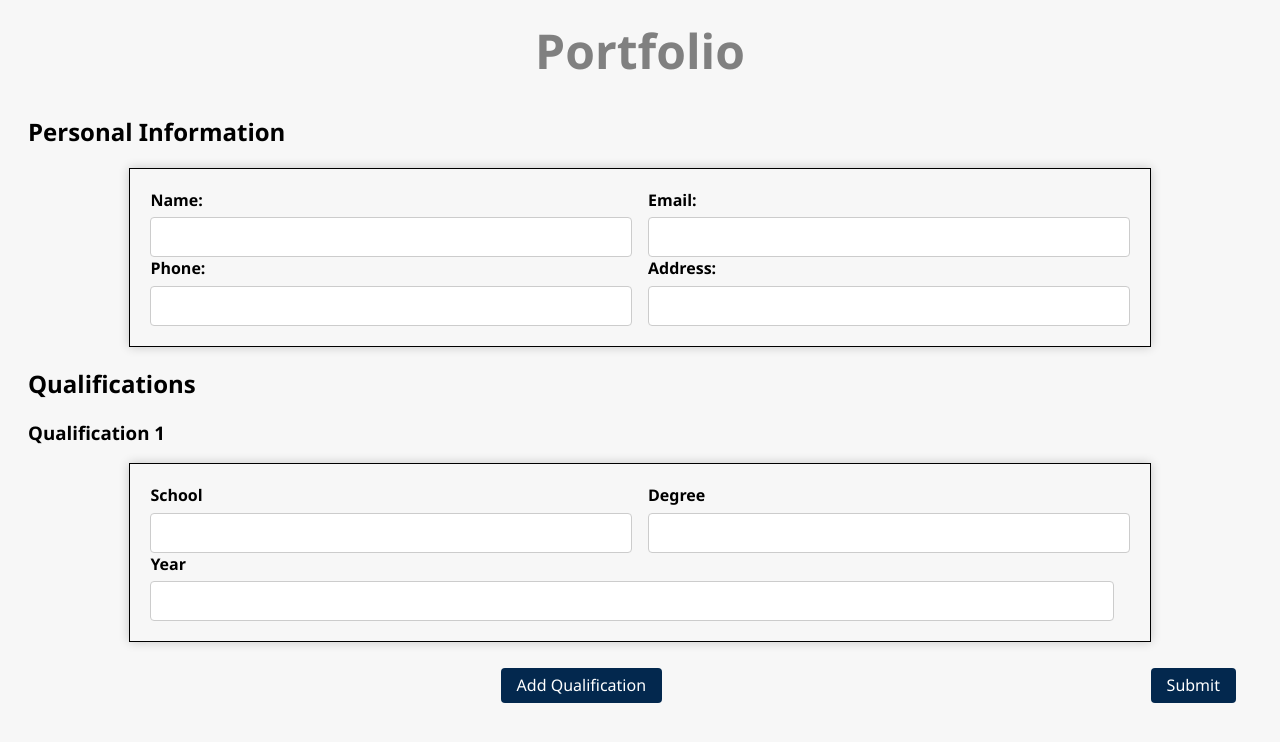
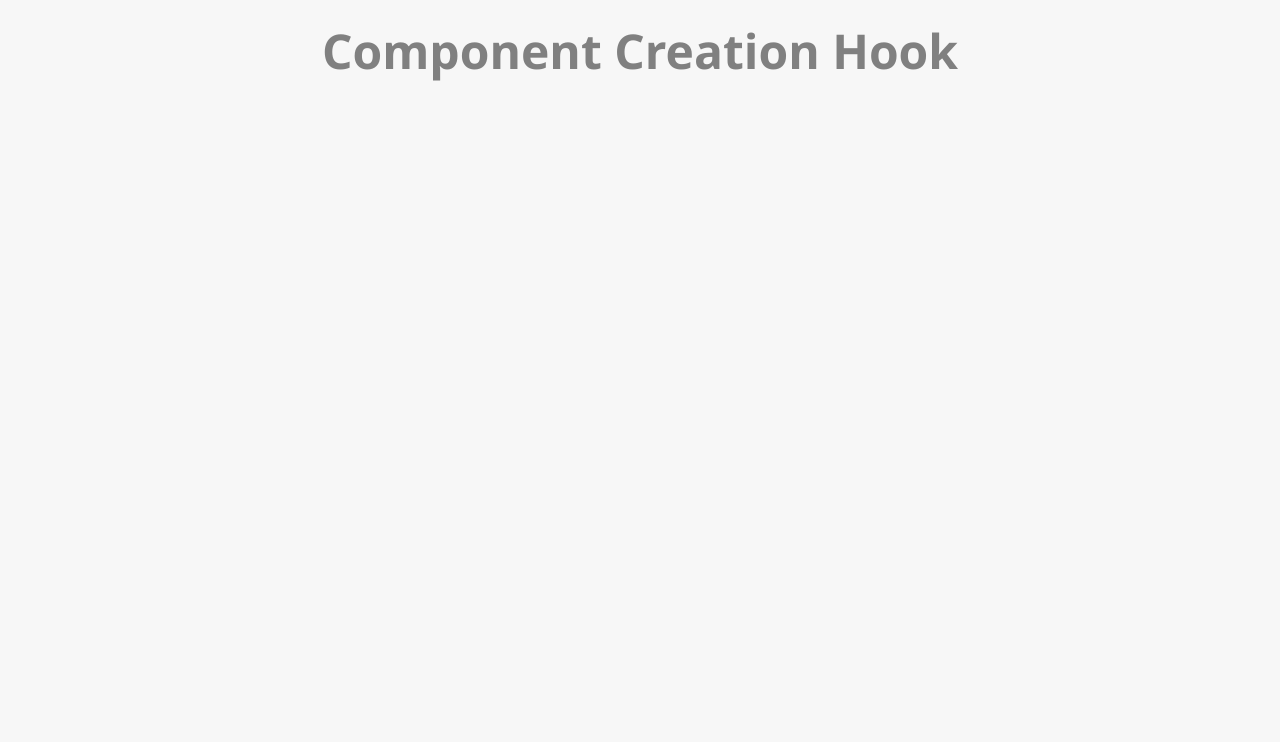
Before and after one commit to arshadahamed/Angular19-Practice, an Angular app: page / in a window 1280 px wide. Shown: the top 742 px of the page. Built offline with nearby package versions, Linux system fonts and the light colour scheme.

Commit message:
Angualr Lifecycle pratice codes

```diff
--- a/src/app/app.component.html
+++ b/src/app/app.component.html
@@ -178,7 +178,7 @@ calc() }"></ng-container> -->
 *ngTemplateOutlet="employeeTable; context:{$implicit:employees}">
 </ng-container> -->
 
-<h1 *ngIf="showHeading">Portfolio</h1>
+<!-- <h1 @If(showHeading)>Portfolio</h1>
 <ng-container *ngIf="!submitted; else preview">
   <h2>Personal Information</h2>
   <form>
@@ -241,4 +241,9 @@ calc() }"></ng-container> -->
     </div>
     <button class="btn-edit" (click)="formEdit()">Edit</button>
   </div>
-</ng-template>
+</ng-template> -->
+
+
+<h1>Component Creation Hook</h1>
+<!-- <button (click)="updateValue()">Update Value</button>
+<app-test [inputValue] = "inputValue"></app-test> -->
--- a/src/app/app.component.ts
+++ b/src/app/app.component.ts
@@ -1,16 +1,17 @@
-import { Component } from '@angular/core';
+import { Component, OnInit } from '@angular/core';
 import { RouterOutlet  } from '@angular/router';
 import { FormsModule } from '@angular/forms';
 import { CommonModule } from '@angular/common';
+import { TestComponent } from './test/test.component';
 
 @Component({
   selector: 'app-root',
   standalone: true,
-  imports: [RouterOutlet, FormsModule, CommonModule],
+  imports: [RouterOutlet,TestComponent, FormsModule, CommonModule],
   templateUrl: './app.component.html',
   styleUrl: './app.component.css'
 })
-export class AppComponent {
+export class AppComponent implements OnInit {
 // inputValue: string= 'Hello';
 // isDisabled: boolean = false;
 
@@ -163,22 +164,46 @@ export class AppComponent {
 //   { id: 7, name: 'Clark Kent', salary: 100000 },
 // ];
 
-nm = '';
-em = '';
-ph = '';
-add = '';
-submitted:boolean = false;
-showHeading: boolean = true;
-qualification = [{ school:'', degree: '', year: '' }];
-addQualification() {
-  this.qualification.push({ school:'', degree: '', year: '' });
+
+// nm = '';
+// em = '';
+// ph = '';
+// add = '';
+// submitted:boolean = false;
+// showHeading: boolean = true;
+// qualification = [{ school:'', degree: '', year: '' }];
+// addQualification() {
+//   this.qualification.push({ school:'', degree: '', year: '' });
+// }
+// formSubmit(){
+//   this.submitted = true;
+//   this.showHeading = false;
+// }
+// formEdit(){
+//   this.submitted = false;
+//   this.showHeading = true;
+// }
+
+// inputValue: string = 'New Value';
+// updateValue(){
+//   this.inputValue = "App Componenet";
+// }
+count: number = 0;
+counterInterval: any;
+
+startCounter() {
+  this.counterInterval =  setInterval(() => {
+    if (this.count <= 5) {
+      console.log(this.count++);
+    } else {
+      clearInterval(this.counterInterval);
+    }
+  }, 1000);
 }
-formSubmit(){
-  this.submitted = true;
-  this.showHeading = false;
+ngOnInit(): void {
+    this.startCounter();
 }
-formEdit(){
-  this.submitted = false;
-  this.showHeading = true;
+
+constructor() {
 }
 }
--- /dev/null
+++ b/src/app/test/test.component.html
@@ -0,0 +1,2 @@
+<h2>Previous Value: {{previousValue}}</h2>
+<h2>Current Value: {{currentValue}}</h2>
--- /dev/null
+++ b/src/app/test/test.component.ts
@@ -0,0 +1,17 @@
+import { Component, Input, input, OnChanges, SimpleChanges } from '@angular/core';
+
+@Component({
+  selector: 'app-test',
+  imports: [],
+  templateUrl: './test.component.html',
+  styleUrl: './test.component.css'
+})
+export class TestComponent implements OnChanges {
+  @Input() inputValue: string = '';
+  previousValue: string | undefined;
+  currentValue: string | undefined;
+  ngOnChanges(changes: SimpleChanges): void {
+    console.log('Calling from the ngOnChanges');
+    console.log(changes);
+  }
+}
```
Also changed, not shown: src/app/test/test.component.css (added), 1 other file (tests, documents, lock files or other folders).
